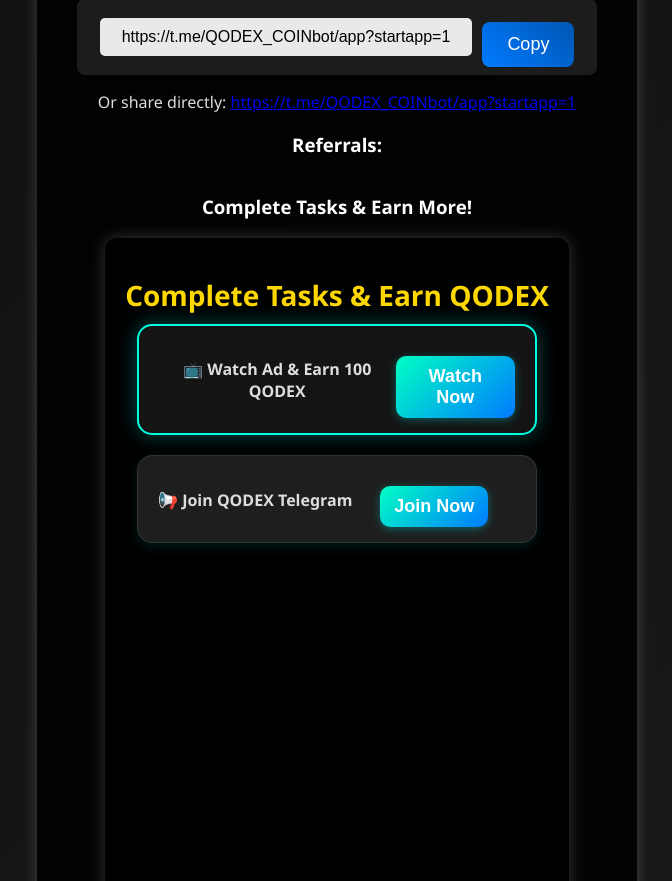
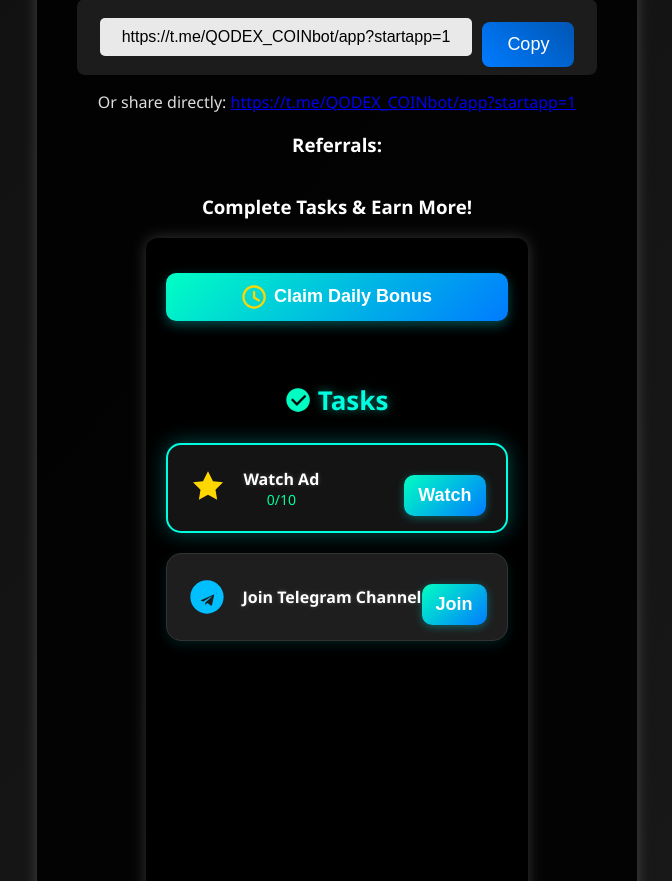
Before and after one commit to Qodirbek/QODEX_GAME, a Flask app: page /earn in a window 1280 px wide. Shown: the part 273-1154 px from the top of the page, without its empty margins (303-975 px from the left). Run offline with Flask 3, Linux system fonts and the light colour scheme; the visitor is signed in with stand-in values (Sample User, id 1); data that the repository does not hold is empty; some libraries are stand-ins or nearby versions.

Commit message:
Update tasks.html

```diff
--- a/templates/tasks.html
+++ b/templates/tasks.html
@@ -1,80 +1,99 @@
 <!DOCTYPE html>
 <html lang="en">
 <head>
-    <meta charset="UTF-8">
-    <meta name="viewport" content="width=device-width, initial-scale=1.0">
+    <meta charset="UTF-8" />
+    <meta name="viewport" content="width=device-width, initial-scale=1.0" />
     <title>Tasks | QODEX</title>
-    <link rel="stylesheet" href="{{ url_for('static', filename='css/tasks.css') }}">
-    <style>
-        /* Reklama oynasi */
-        #ad-modal {
-            display: none;
-            position: fixed;
-            top: 0;
-            left: 0;
-            width: 100%;
-            height: 100%;
-            background: rgba(0, 0, 0, 0.8);
-            z-index: 1000;
-            justify-content: center;
-            align-items: center;
-        }
-        #ad-content {
-            width: 90%;
-            height: 90%;
-            background: white;
-            position: relative;
-        }
-        #ad-iframe {
-            width: 100%;
-            height: 100%;
-            border: none;
-        }
-        #ad-timer {
-            position: absolute;
-            top: 10px;
-            right: 10px;
-            background: red;
-            color: white;
-            padding: 5px 10px;
-            border-radius: 5px;
-            font-size: 18px;
-            font-weight: bold;
-        }
-    </style>
+    <link rel="stylesheet" href="{{ url_for('static', filename='css/tasks.css') }}" />
+    <link rel="stylesheet" href="{{ url_for('static', filename='css/navbar.css') }}" />
 </head>
 <body>
     <div class="container">
-        <h1>Complete Tasks & Earn QODEX</h1>
+        <!-- Daily Bonus Section -->
+        <div class="bonus-section">
+            <button class="bonus-btn" onclick="showBonusModal()">
+                <svg class="bonus-icon" xmlns="http://www.w3.org/2000/svg" viewBox="0 0 24 24" width="24" height="24">
+                    <path fill="#FFD700" d="M12 2C6.5 2 2 6.5 2 12s4.5 10 10 10 10-4.5 10-10S17.4 2 12 2zm0 18c-4.4 0-8-3.6-8-8s3.6-8 8-8 8 3.6 8 8-3.6 8-8 8zm1-13h-2v6l5.2 3.2 1-1.7-4.2-2.5z"/>
+                </svg>
+                Claim Daily Bonus
+            </button>
+            <p id="bonus-status"></p>
+        </div>
+
+        <!-- Tasks Header -->
+        <h2 class="task-header">
+            <svg class="task-header-icon" xmlns="http://www.w3.org/2000/svg" viewBox="0 0 24 24" width="24" height="24">
+                <path fill="#00ffc3" d="M12 2C6.5 2 2 6.5 2 12s4.5 10 10 10 10-4.5 10-10S17.4 2 12 2zm-1 15l-5-5 1.4-1.4L11 14.2l6.6-6.6L19 9l-8 8z"/>
+            </svg>
+            Tasks
+        </h2>
+
+        <!-- Tasks List -->
         <div class="tasks-list">
-            <!-- Reklama ko‘rib tanga ishlash -->
-            <div class="task">
-                <p>📺 <b>Watch Ad & Earn 100 QODEX</b></p>
-                <button class="task-btn" id="watch-ad-btn" onclick="watchAd()">Watch Now</button>
-                <span id="watch-ad-status"></span>
+            <!-- Watch Ad Task -->
+            <div class="task" id="task-watch-ad">
+                <div class="task-content">
+                    <svg class="task-icon" xmlns="http://www.w3.org/2000/svg" fill="#FFD700" viewBox="0 0 24 24" width="40" height="40">
+                        <path d="M12 2L15 8l6 .5-4.5 4.5 1 6-5.5-3-5.5 3 1-6L3 8.5 9 8z"/>
+                    </svg>
+                    <div class="task-text">
+                        <b>Watch Ad</b>
+                        <span class="task-progress" id="ad-progress">0/10</span>
+                    </div>
+                </div>
+                <div class="task-action">
+                    <button id="watch-ad-btn" class="task-btn" onclick="watchAd()">Watch</button>
+                    <svg class="check-icon" style="display: none;" viewBox="0 0 24 24" width="24" height="24">
+                        <path fill="#00FF00" d="M9 16.2L4.8 12l-1.4 1.4L9 19 21 7l-1.4-1.4L9 16.2z"/>
+                    </svg>
+                </div>
             </div>
 
-            <!-- Telegram kanalga qo‘shilish -->
-            <div class="task">
-                <p>📢 <b>Join QODEX Telegram</b></p>
-                <button class="task-btn" onclick="completeTask('join-telegram', 'https://t.me/QODEX_COIN')">Join Now</button>
-                <span id="join-telegram-status"></span>
+            <!-- Telegram Task -->
+            <div class="task" id="task-join-telegram">
+                <div class="task-content">
+                    <svg class="task-icon" xmlns="http://www.w3.org/2000/svg" fill="#00BFFF" viewBox="0 0 24 24" width="40" height="40">
+                        <path d="M12 2C6.5 2 2 6.5 2 12s4.5 10 10 10c5.4 0 10-4.5 10-10S17.4 2 12 2zm4.6 7.3l-1.6 7.5c-.1.4-.3.5-.7.3l-2-1.5-1 .9c-.1.1-.2.2-.4.2l.1-1.4 3.7-3.3c.2-.2-.1-.3-.3-.2l-4.6 2.9-1.3-.4c-.3-.1-.3-.3.1-.5l8.9-3.9c.3-.1.5.1.4.4z"/>
+                    </svg>
+                    <div class="task-text">
+                        <b>Join Telegram Channel</b>
+                    </div>
+                </div>
+                <div class="task-action">
+                    <button class="task-btn" onclick="completeTask('join-telegram', 'https://t.me/QODEX_COIN')">Join</button>
+                    <svg class="check-icon" style="display: none;" viewBox="0 0 24 24" width="24" height="24">
+                        <path fill="#00FF00" d="M9 16.2L4.8 12l-1.4 1.4L9 19 21 7l-1.4-1.4L9 16.2z"/>
+                    </svg>
+                </div>
             </div>
 
-            <!-- Barcha vazifalar -->
+            <!-- Dynamic Tasks -->
             {% for task in tasks %}
-            <div class="task">
-                <p>🔹 <b>{{ task.name }}</b></p>
-                <button class="task-btn" id="task-{{ task.id }}" onclick="completeTask('{{ task.id }}', '{{ task.link }}')">Do Task</button>
-                <span id="task-status-{{ task.id }}"></span>
+            <div class="task" id="task-{{ task.id }}">
+                <div class="task-content">
+                    <svg class="task-icon" xmlns="http://www.w3.org/2000/svg" fill="#32CD32" viewBox="0 0 24 24" width="40" height="40">
+                        <path d="M12 2C6.5 2 2 6.5 2 12s4.5 10 10 10 10-4.5 10-10S17.4 2 12 2zm-1 15l-5-5 1.4-1.4L11 14.2l6.6-6.6L19 9l-8 8z"/>
+                    </svg>
+                    <div class="task-text">
+                        <b>{{ task.name }}</b>
+                        <span class="task-reward">+{{ task.reward }} QODEX</span>
+                    </div>
+                </div>
+                <div class="task-action">
+                    <button class="task-btn" onclick="completeTask('{{ task.id }}', '{{ task.link }}')">Complete</button>
+                    <svg class="check-icon" style="display: none;" viewBox="0 0 24 24" width="24" height="24">
+                        <path fill="#00FF00" d="M9 16.2L4.8 12l-1.4 1.4L9 19 21 7l-1.4-1.4L9 16.2z"/>
+                    </svg>
+                </div>
             </div>
             {% endfor %}
         </div>
     </div>
 
+    <!-- Navbar Include -->
     {% include 'navbar.html' %}
 
-    <!-- Reklama modal oynasi -->
+    <!-- Ad Modal -->
     <div id="ad-modal">
         <div id="ad-content">
             <iframe id="ad-iframe" src="https://laytroops.com/jaf0rpe7?key=35afc006d57ec07e0f9a94ad4014d137"></iframe>
@@ -82,65 +101,59 @@
         </div>
     </div>
 
+    <!-- Bonus Modal -->
+    <div id="bonus-modal" class="modal">
+        <div class="bonus-modal-content">
+            <h2>
+                <svg class="bonus-modal-icon" xmlns="http://www.w3.org/2000/svg" viewBox="0 0 24 24" width="24" height="24">
+                    <path fill="#FFD700" d="M12 2C6.5 2 2 6.5 2 12s4.5 10 10 10 10-4.5 10-10S17.4 2 12 2zm0 18c-4.4 0-8-3.6-8-8s3.6-8 8-8 8 3.6 8 8-3.6 8-8 8zm1-13h-2v6l5.2 3.2 1-1.7-4.2-2.5z"/>
+                </svg>
+                Daily Bonus
+            </h2>
+            <div class="bonus-days">
+                <div class="bonus-day-header">
+                    <span>Day</span>
+                    <span>Reward</span>
+                </div>
+                <div id="bonus-days-list" class="bonus-days-list">
+                    <!-- JS orqali to‘ldiriladi -->
+                </div>
+            </div>
+            <button id="close-bonus-modal" class="close-btn">
+                <svg class="close-icon" xmlns="http://www.w3.org/2000/svg" viewBox="0 0 24 24" width="18" height="18">
+                    <path fill="#FFFFFF" d="M12 2C6.5 2 2 6.5 2 12s4.5 10 10 10 10-4.5 10-10S17.4 2 12 2zm4 14l-1.4 1.4L12 14.8l-2.6 2.6L8 16l2.6-2.6L8 10.8l1.4-1.4L12 12l2.6-2.6L16 10.8l-2.6 2.6L16 16z"/>
+                </svg>
+                Close
+            </button>
+        </div>
+    </div>
+
+    <!-- Scripts -->
     <script>
+        let watchedAds = parseInt(localStorage.getItem('watchedAds')) || 0;
+        document.getElementById('ad-progress').textContent = `${watchedAds}/10`;
+
         function watchAd() {
-            let adModal = document.getElementById("ad-modal");
-            let adTimer = document.getElementById("ad-timer");
-            let timeLeft = 15; // 15 yoki 30 soniya belgilash mumkin
-
-            adModal.style.display = "flex";
-            adTimer.innerText = timeLeft;
-
-            let countdown = setInterval(() => {
-                timeLeft--;
-                adTimer.innerText = timeLeft;
-                if (timeLeft <= 0) {
-                    clearInterval(countdown);
-                    adModal.style.display = "none";
-                    addCoins(); // Tanga qo‘shish
-                }
-            }, 1000);
-        }
-
-        function addCoins() {
-            fetch('/add-coins', {
-                method: 'POST',
-                headers: { 'Content-Type': 'application/json' },
-                body: JSON.stringify({ coins: 100 }) // 100 QODEX qo‘shish
-            })
-            .then(response => response.json())
-            .then(data => {
-                if (data.success) {
-                    document.getElementById("watch-ad-btn").style.display = "none";
-                    document.getElementById("watch-ad-status").innerHTML = "✅ 100 QODEX added!";
-                } else {
-                    alert(data.message);
-                }
-            })
-            .catch(error => console.error('Error:', error));
-        }
-
-        function completeTask(taskId, taskUrl = null) {
-            if (taskUrl) {
-                window.open(taskUrl, '_blank');
+            if (watchedAds < 10) {
+                document.getElementById('ad-modal').style.display = 'block';
+                setTimeout(() => {
+                    document.getElementById('ad-modal').style.display = 'none';
+                    watchedAds++;
+                    localStorage.setItem('watchedAds', watchedAds);
+                    document.getElementById('ad-progress').textContent = `${watchedAds}/10`;
+                    if (watchedAds >= 10) {
+                        document.getElementById('watch-ad-btn').disabled = true;
+                        document.getElementById('watch-ad-btn').textContent = 'Limit Reached';
+                        const checkIcon = document.querySelector('#task-watch-ad .check-icon');
+                        if (checkIcon) {
+                            checkIcon.style.display = 'block';
+                        }
+                    }
+                }, 16000);
             }
-
-            fetch('/complete-task', {
-                method: 'POST',
-                headers: { 'Content-Type': 'application/json' },
-                body: JSON.stringify({ task_id: taskId })
-            })
-            .then(response => response.json())
-            .then(data => {
-                if (data.success) {
-                    document.getElementById(`task-${taskId}`).style.display = 'none';
-                    document.getElementById(`task-status-${taskId}`).innerHTML = '✅';
-                } else {
-                    alert(data.message);
-                }
-            })
-            .catch(error => console.error('Error:', error));
         }
     </script>
+
+    <script src="{{ url_for('static', filename='js/tasks.js') }}"></script>
 </body>
 </html>
```
